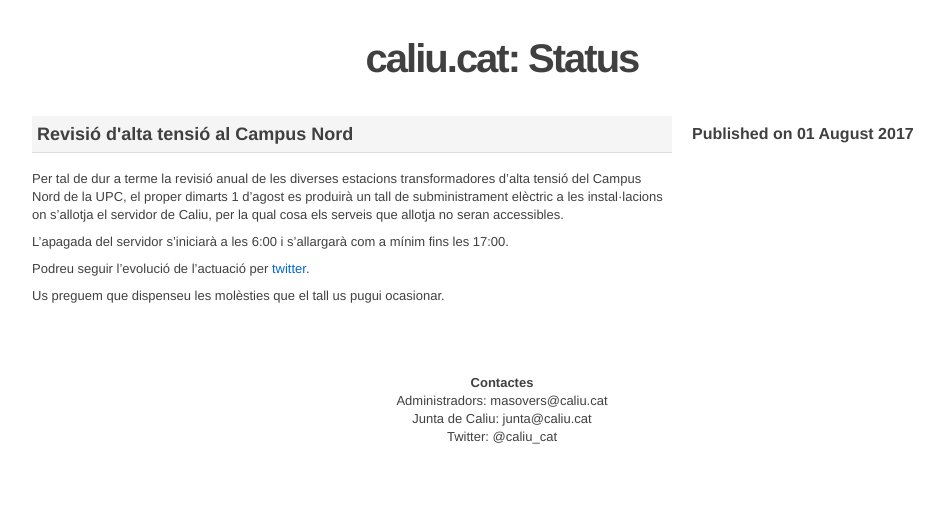
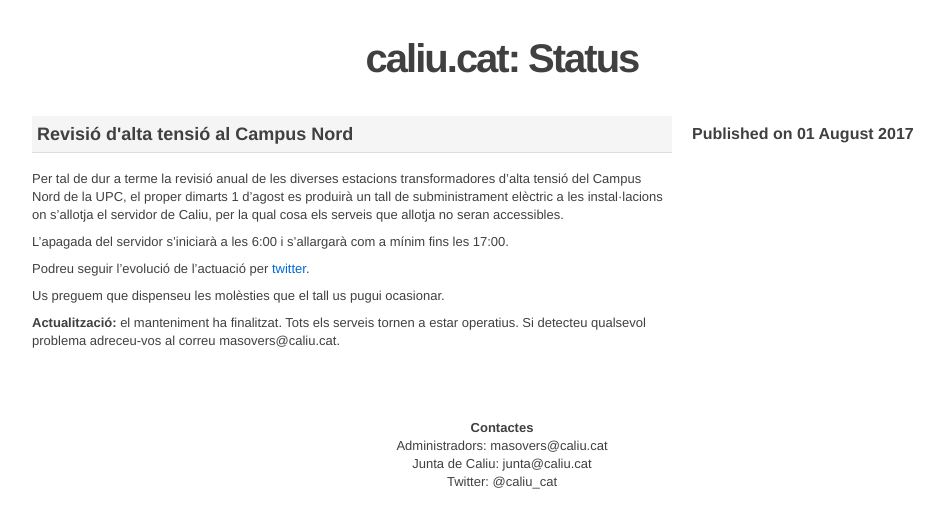
Before and after one commit to caliu/status, a Jekyll site: the page built from _posts/2017/2017-08-01-manteniment-alta-tensio.md, in a window 1280 px wide. Shown: the top 528 px of the page, without its empty margins (138-1082 px from the left). Built offline with Jekyll 4.4.1, drawn with Linux system fonts in a browser that asks for light colours.

Commit message:
Manteniment finalitzat

```diff
--- a/_posts/2017/2017-08-01-manteniment-alta-tensio.md
+++ b/_posts/2017/2017-08-01-manteniment-alta-tensio.md
@@ -13,3 +13,5 @@
 Podreu seguir l’evolució de l’actuació per [twitter](https://twitter.com/caliu_cat).
 
 Us preguem que dispenseu les molèsties que el tall us pugui ocasionar.
+
+**Actualització:** el manteniment ha finalitzat. Tots els serveis tornen a estar operatius. Si detecteu qualsevol problema adreceu-vos al correu masovers@caliu.cat.
```
